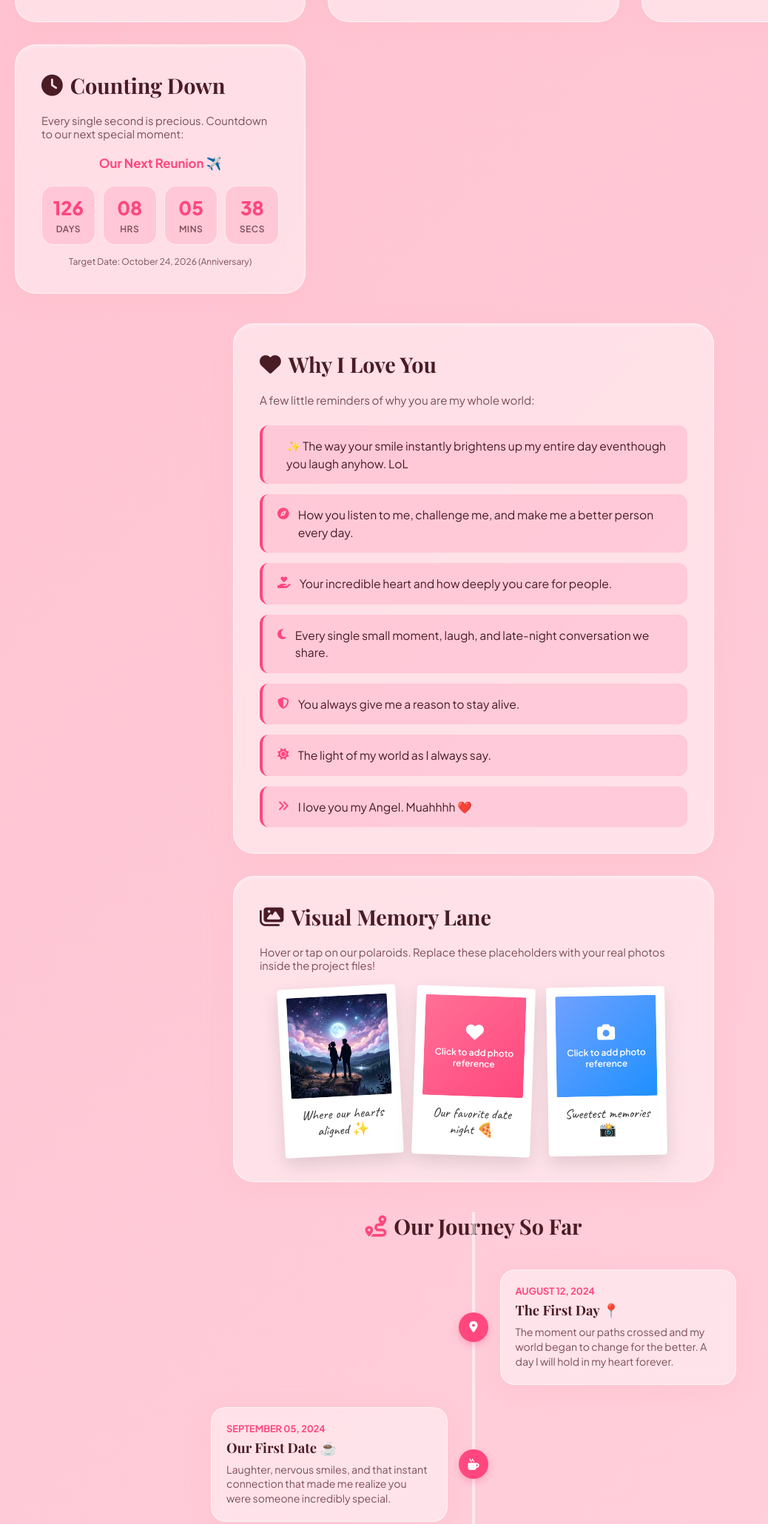
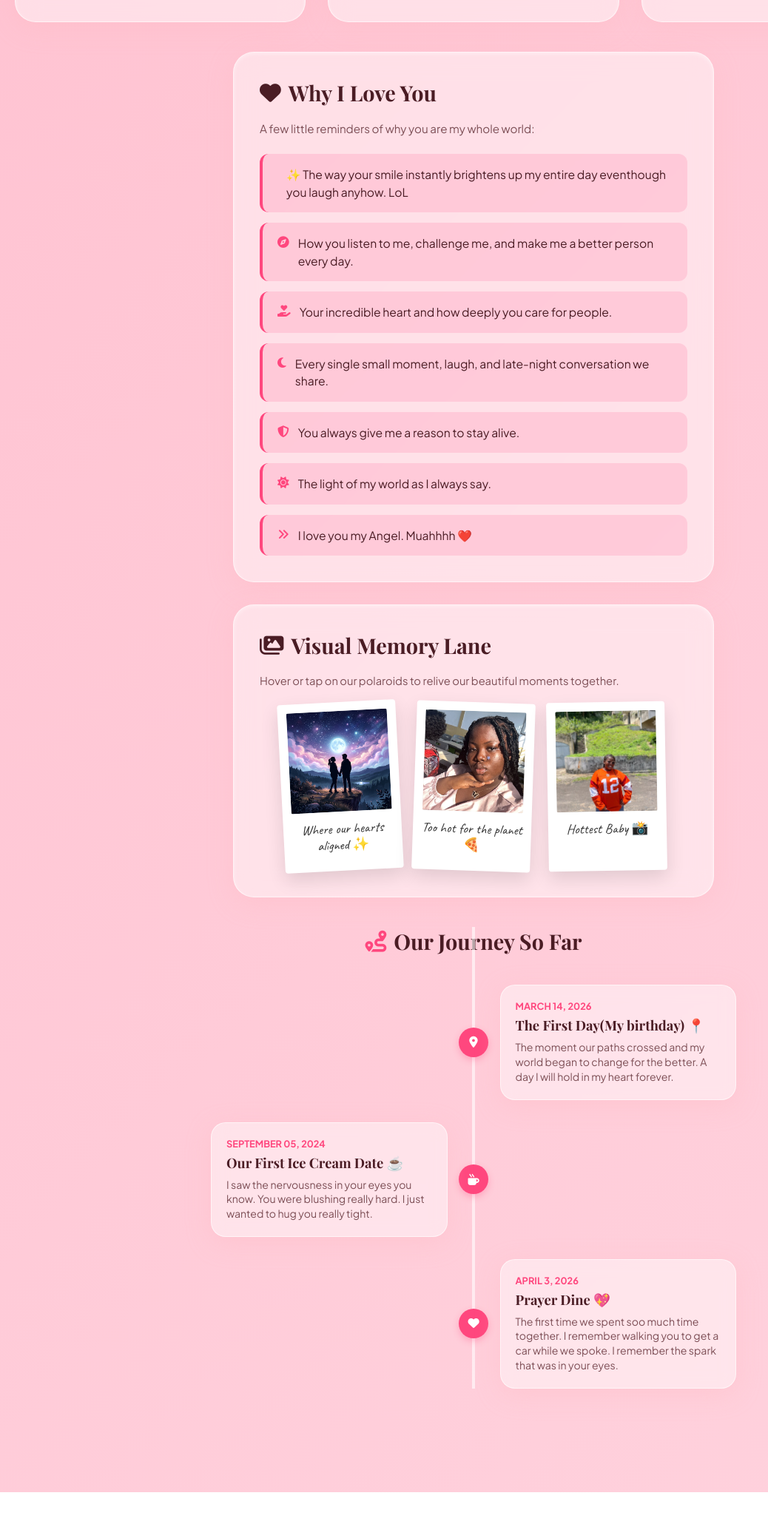
Before and after one commit to AduOseiPoku/Juanita, a plain HTML site: page index.html in a window 1280 px wide. Shown: the part 865-2925 px from the top of the page at 74% size, without its empty margins (0-1038 px from the left). After the commit the page ends 2882 px from the top, so only its background shows below. Drawn offline with nearby package versions, Linux system fonts and the light colour scheme; some icons are missing; a web font is replaced by a local one.

Commit message:
modifications

```diff
--- a/index.html
+++ b/index.html
@@ -1,19 +1,22 @@
 <!DOCTYPE html>
 <html lang="en">
+
 <head>
     <meta charset="UTF-8" />
-    <meta name="viewport" content="width=device-width, initial-scale=1.0"/>
+    <meta name="viewport" content="width=device-width, initial-scale=1.0" />
     <title>For My Queen ❤️</title>
 
     <!-- Font Awesome Icons -->
-    <link rel="stylesheet" href="https://cdnjs.cloudflare.com/ajax/libs/font-awesome/6.5.0/css/all.min.css"/>
+    <link rel="stylesheet" href="https://cdnjs.cloudflare.com/ajax/libs/font-awesome/6.5.0/css/all.min.css" />
     <!-- Confetti Library -->
     <script src="https://cdn.jsdelivr.net/npm/canvas-confetti@1.6.0/dist/confetti.browser.min.js"></script>
 
     <!-- Premium Google Fonts -->
     <link rel="preconnect" href="https://fonts.googleapis.com">
     <link rel="preconnect" href="https://fonts.gstatic.com" crossorigin>
-    <link href="https://fonts.googleapis.com/css2?family=Caveat:wght@400..700&family=Playfair+Display:ital,wght@0,400..900;1,400..900&family=Plus+Jakarta+Sans:wght@300;400;500;600;700;800&display=swap" rel="stylesheet">
+    <link
+        href="https://fonts.googleapis.com/css2?family=Caveat:wght@400..700&family=Playfair+Display:ital,wght@0,400..900;1,400..900&family=Plus+Jakarta+Sans:wght@300;400;500;600;700;800&display=swap"
+        rel="stylesheet">
 
     <style>
         :root {
@@ -63,26 +66,38 @@
             min-height: 100vh;
             transition: background 0.5s ease, color 0.5s ease;
             overflow-x: hidden;
-            padding-bottom: 100px; /* Space for music player */
+            padding-bottom: 100px;
+            /* Space for music player */
         }
 
         @keyframes gradientShift {
-            0% { background-position: 0% 50%; }
-            50% { background-position: 100% 50%; }
-            100% { background-position: 0% 50%; }
+            0% {
+                background-position: 0% 50%;
+            }
+
+            50% {
+                background-position: 100% 50%;
+            }
+
+            100% {
+                background-position: 0% 50%;
+            }
         }
 
         /* CUSTOM SCROLLBAR */
         ::-webkit-scrollbar {
             width: 8px;
         }
+
         ::-webkit-scrollbar-track {
             background: rgba(255, 255, 255, 0.1);
         }
+
         ::-webkit-scrollbar-thumb {
             background: var(--accent);
             border-radius: 4px;
         }
+
         ::-webkit-scrollbar-thumb:hover {
             background: var(--accent-hover);
         }
@@ -144,8 +159,15 @@
         }
 
         @keyframes beat {
-            0%, 100% { transform: scale(1); }
-            50% { transform: scale(1.15); }
+
+            0%,
+            100% {
+                transform: scale(1);
+            }
+
+            50% {
+                transform: scale(1.15);
+            }
         }
 
         h1 {
@@ -269,7 +291,7 @@
             box-sizing: border-box;
             transition: transform 0.4s ease, z-index 0.1s, height 0.4s ease, width 0.4s ease, left 0.4s ease;
             z-index: 2;
-            box-shadow: 0 2px 12px rgba(0,0,0,0.1);
+            box-shadow: 0 2px 12px rgba(0, 0, 0, 0.1);
             color: #3e2723;
             font-family: var(--font-hand);
             font-size: 1.35rem;
@@ -322,9 +344,22 @@
         }
 
         @keyframes bounce {
-            0%, 20%, 50%, 80%, 100% { transform: translateY(0); }
-            40% { transform: translateY(-5px); }
-            60% { transform: translateY(-3px); }
+
+            0%,
+            20%,
+            50%,
+            80%,
+            100% {
+                transform: translateY(0);
+            }
+
+            40% {
+                transform: translateY(-5px);
+            }
+
+            60% {
+                transform: translateY(-3px);
+            }
         }
 
         /* REASONS LIST */
@@ -406,7 +441,8 @@
             left: 0;
             cursor: pointer;
             z-index: 2;
-            touch-action: none; /* Prevents scrolling when scratching on mobile */
+            touch-action: none;
+            /* Prevents scrolling when scratching on mobile */
         }
 
         .scratch-btn-container {
@@ -460,9 +496,21 @@
         }
 
         @keyframes jarShake {
-            0%, 100% { transform: rotate(0); }
-            20%, 60% { transform: rotate(-8deg); }
-            40%, 80% { transform: rotate(8deg); }
+
+            0%,
+            100% {
+                transform: rotate(0);
+            }
+
+            20%,
+            60% {
+                transform: rotate(-8deg);
+            }
+
+            40%,
+            80% {
+                transform: rotate(8deg);
+            }
         }
 
         /* SVG Jar Graphics styling */
@@ -479,8 +527,13 @@
         }
 
         @keyframes pulse {
-            0% { transform: scale(0.9); }
-            100% { transform: scale(1.1); }
+            0% {
+                transform: scale(0.9);
+            }
+
+            100% {
+                transform: scale(1.1);
+            }
         }
 
         .jar-prompt-text {
@@ -572,37 +625,6 @@
             word-wrap: break-word;
         }
 
-        /* COUNTDOWN COMPONENT */
-        .countdown-display {
-            display: flex;
-            justify-content: space-between;
-            gap: 10px;
-            margin-top: 20px;
-        }
-
-        .countdown-segment {
-            flex: 1;
-            background: var(--accent-light);
-            border-radius: 16px;
-            padding: 12px 8px;
-            text-align: center;
-            border: 1px solid var(--card-border);
-        }
-
-        .countdown-num {
-            font-size: 1.6rem;
-            font-weight: 800;
-            color: var(--accent);
-            display: block;
-        }
-
-        .countdown-label {
-            font-size: 0.75rem;
-            text-transform: uppercase;
-            letter-spacing: 0.5px;
-            color: var(--text-secondary);
-            font-weight: 600;
-        }
 
         /* RELATIONSHIP TIMELINE */
         .timeline-section {
@@ -783,14 +805,30 @@
             animation: bounceBar 0.8s ease infinite alternate;
         }
 
-        .music-widget.playing .bar:nth-child(2) { animation-delay: 0.15s; }
-        .music-widget.playing .bar:nth-child(3) { animation-delay: 0.3s; }
-        .music-widget.playing .bar:nth-child(4) { animation-delay: 0.45s; }
-        .music-widget.playing .bar:nth-child(5) { animation-delay: 0.2s; }
+        .music-widget.playing .bar:nth-child(2) {
+            animation-delay: 0.15s;
+        }
+
+        .music-widget.playing .bar:nth-child(3) {
+            animation-delay: 0.3s;
+        }
+
+        .music-widget.playing .bar:nth-child(4) {
+            animation-delay: 0.45s;
+        }
+
+        .music-widget.playing .bar:nth-child(5) {
+            animation-delay: 0.2s;
+        }
 
         @keyframes bounceBar {
-            0% { height: 2px; }
-            100% { height: 18px; }
+            0% {
+                height: 2px;
+            }
+
+            100% {
+                height: 18px;
+            }
         }
 
         /* FLOATING HEARTS BACKGROUND */
@@ -808,6 +846,7 @@
                 transform: translateY(105vh) scale(0.5) rotate(0deg);
                 opacity: 0.8;
             }
+
             to {
                 transform: translateY(-10vh) scale(1.2) rotate(360deg);
                 opacity: 0;
@@ -818,8 +857,10 @@
         .modal {
             display: none;
             position: fixed;
-            top:0; left:0;
-            width:100%; height:100%;
+            top: 0;
+            left: 0;
+            width: 100%;
+            height: 100%;
             background: rgba(15, 10, 21, 0.5);
             backdrop-filter: blur(8px);
             -webkit-backdrop-filter: blur(8px);
@@ -875,7 +916,7 @@
             background: #fffdf5;
             padding: 20px;
             border-radius: 12px;
-            box-shadow: inset 0 2px 4px rgba(0,0,0,0.05), 0 4px 12px rgba(0,0,0,0.05);
+            box-shadow: inset 0 2px 4px rgba(0, 0, 0, 0.05), 0 4px 12px rgba(0, 0, 0, 0.05);
             border: 1px solid #e8e3d3;
             margin: 15px 0 25px;
             line-height: 1.3;
@@ -887,25 +928,31 @@
             h1 {
                 font-size: 2.3rem;
             }
+
             .envelope-wrapper.open .envelope-paper {
                 width: 290px;
                 left: 15px;
             }
+
             .timeline-section::before {
                 left: 20px;
             }
+
             .timeline-block {
                 flex-direction: column;
                 align-items: flex-start;
                 margin: 25px 0;
             }
+
             .timeline-block:nth-child(even) {
                 flex-direction: column;
             }
+
             .timeline-pointer {
                 left: 20px;
                 transform: translateX(-50%);
             }
+
             .timeline-content {
                 width: calc(100% - 40px);
                 margin-left: 40px;
@@ -937,7 +984,8 @@
         <!-- CORE CARD 1: THE INTERACTIVE LOVE LETTER -->
         <div class="card">
             <h2><i class="fas fa-envelope-open-text"></i> A Special Letter</h2>
-            <p style="font-size: 0.92rem; color: var(--text-secondary); margin-bottom: 20px;">Click the envelope flap to reveal my letter for you.</p>
+            <p style="font-size: 0.92rem; color: var(--text-secondary); margin-bottom: 20px;">Click the envelope flap to
+                reveal my letter for you.</p>
 
             <div class="envelope-section">
                 <div class="envelope-wrapper" id="loveEnvelope" onclick="toggleEnvelope()">
@@ -945,20 +993,24 @@
                     <div class="envelope-paper">
                         <!-- PRESERVED SENTIMENTAL LOVE LETTER -->
                         <p style="margin-top: 0;">My Angel Juanita,</p>
-                        <p>I wanted to build something real to show you how much I appreciate having you in my life. You make the good days better and the hard days completely worth it.</p>
-                        <p>Thank you for being my peace, my laughter, and my favorite person to share everything with.</p>
+                        <p>I wanted to build something real to show you how much I appreciate having you in my life. You
+                            make the good days better and the hard days completely worth it.</p>
+                        <p>Thank you for being my peace, my laughter, and my favorite person to share everything with.
+                        </p>
                         <p style="text-align: right; margin-bottom: 0;">Yours forever, ❤️</p>
                     </div>
                     <div class="envelope-front"></div>
                 </div>
-                <div class="envelope-prompt" id="envelope-tip"><i class="fas fa-hand-pointer"></i> Tap to Open Letter</div>
+                <div class="envelope-prompt" id="envelope-tip"><i class="fas fa-hand-pointer"></i> Tap to Open Letter
+                </div>
             </div>
         </div>
 
         <!-- CORE CARD 2: SCRATCH CARD DATES -->
         <div class="card">
             <h2><i class="fas fa-ticket-alt"></i> Date Night Scratch-Off</h2>
-            <p style="font-size: 0.92rem; color: var(--text-secondary); margin-bottom: 20px;">Use your mouse or finger to scratch off the gold layer and reveal your date ticket!</p>
+            <p style="font-size: 0.92rem; color: var(--text-secondary); margin-bottom: 20px;">Use your mouse or finger
+                to scratch off the gold layer and reveal your date ticket!</p>
 
             <div class="scratch-container">
                 <div class="scratch-voucher">
@@ -976,7 +1028,8 @@
         <!-- CORE CARD 3: LOVE NOTE JAR -->
         <div class="card">
             <h2><i class="fas fa-jar"></i> The Little Love Jar</h2>
-            <p style="font-size: 0.92rem; color: var(--text-secondary); margin-bottom: 15px;">Tap the jar to retrieve a handwritten sweet note or compliment.</p>
+            <p style="font-size: 0.92rem; color: var(--text-secondary); margin-bottom: 15px;">Tap the jar to retrieve a
+                handwritten sweet note or compliment.</p>
 
             <div class="jar-container">
                 <div class="love-jar" id="loveJar" onclick="pullLoveNote()">
@@ -986,55 +1039,34 @@
                         <rect x="30" y="5" width="40" height="10" rx="3" fill="#8d6e63" />
                         <rect x="26" y="15" width="48" height="6" rx="2" fill="#a1887f" />
                         <!-- Jar neck -->
-                        <path d="M 33 21 L 67 21 L 67 30 L 33 30 Z" fill="rgba(250, 250, 250, 0.4)" stroke="rgba(255,255,255,0.6)" stroke-width="1.5"/>
+                        <path d="M 33 21 L 67 21 L 67 30 L 33 30 Z" fill="rgba(250, 250, 250, 0.4)"
+                            stroke="rgba(255,255,255,0.6)" stroke-width="1.5" />
                         <!-- Ribbon/String around neck -->
                         <rect x="31" y="24" width="38" height="3" fill="var(--accent)" />
                         <!-- Jar body -->
-                        <path d="M 33 30 C 20 30 15 45 15 65 C 15 95 25 120 35 120 L 65 120 C 75 120 85 95 85 65 C 85 45 80 30 67 30 Z" fill="rgba(255, 255, 255, 0.25)" stroke="rgba(255,255,255,0.7)" stroke-width="2"/>
+                        <path
+                            d="M 33 30 C 20 30 15 45 15 65 C 15 95 25 120 35 120 L 65 120 C 75 120 85 95 85 65 C 85 45 80 30 67 30 Z"
+                            fill="rgba(255, 255, 255, 0.25)" stroke="rgba(255,255,255,0.7)" stroke-width="2" />
                         <!-- Shimmer highlight -->
-                        <path d="M 22 45 C 18 55 18 80 25 105" fill="none" stroke="rgba(255,255,255,0.5)" stroke-width="3" stroke-linecap="round" />
+                        <path d="M 22 45 C 18 55 18 80 25 105" fill="none" stroke="rgba(255,255,255,0.5)"
+                            stroke-width="3" stroke-linecap="round" />
                         <!-- Floating Heart in Jar -->
-                        <path class="jar-heart" d="M 50 78 C 50 78 40 68 40 58 C 40 50 48 50 50 55 C 52 50 60 50 60 58 C 60 68 50 78 50 78 Z" />
+                        <path class="jar-heart"
+                            d="M 50 78 C 50 78 40 68 40 58 C 40 50 48 50 50 55 C 52 50 60 50 60 58 C 60 68 50 78 50 78 Z" />
                     </svg>
                 </div>
                 <div class="jar-prompt-text" id="jar-instruction">Tap to shake & open 💖</div>
             </div>
         </div>
 
-        <!-- CORE CARD 4: COUNTDOWN TIMER -->
-        <div class="card">
-            <h2><i class="fas fa-clock"></i> Counting Down</h2>
-            <p style="font-size: 0.92rem; color: var(--text-secondary); margin-bottom: 20px;">Every single second is precious. Countdown to our next special moment:</p>
-
-            <div id="countdown-event-title" style="font-weight: 700; color: var(--accent); text-align: center; margin-bottom: 10px; font-size: 1.05rem;">Our Next Reunion ✈️</div>
-
-            <div class="countdown-display">
-                <div class="countdown-segment">
-                    <span class="countdown-num" id="cd-days">00</span>
-                    <span class="countdown-label">Days</span>
-                </div>
-                <div class="countdown-segment">
-                    <span class="countdown-num" id="cd-hours">00</span>
-                    <span class="countdown-label">Hrs</span>
-                </div>
-                <div class="countdown-segment">
-                    <span class="countdown-num" id="cd-mins">00</span>
-                    <span class="countdown-label">Mins</span>
-                </div>
-                <div class="countdown-segment">
-                    <span class="countdown-num" id="cd-secs">00</span>
-                    <span class="countdown-label">Secs</span>
-                </div>
-            </div>
-            <p style="font-size: 0.75rem; text-align: center; color: var(--text-secondary); margin-top: 15px; margin-bottom: 0;">Target Date: October 24, 2026 (Anniversary)</p>
-        </div>
 
     </div> <!-- End grid container -->
 
     <!-- PRESERVED & REDESIGNED REASONS SECTION -->
     <div class="card" style="margin-top: 40px;">
         <h2><i class="fas fa-heart"></i> Why I Love You</h2>
-        <p style="font-size: 0.95rem; color: var(--text-secondary); margin-bottom: 25px;">A few little reminders of why you are my whole world:</p>
+        <p style="font-size: 0.95rem; color: var(--text-secondary); margin-bottom: 25px;">A few little reminders of why
+            you are my whole world:</p>
 
         <div class="reasons-list">
             <!-- REASON 1 -->
@@ -1078,7 +1110,8 @@
     <!-- POLAROID GALLERY SECTION -->
     <div class="card">
         <h2><i class="fas fa-images"></i> Visual Memory Lane</h2>
-        <p style="font-size: 0.92rem; color: var(--text-secondary);">Hover or tap on our polaroids. Replace these placeholders with your real photos inside the project files!</p>
+        <p style="font-size: 0.92rem; color: var(--text-secondary);">Hover or tap on our polaroids to relive our
+            beautiful moments together.</p>
 
         <div class="polaroid-gallery">
             <!-- Featured generated image -->
@@ -1088,40 +1121,36 @@
                 </div>
                 <div class="polaroid-caption">Where our hearts aligned ✨</div>
             </div>
-            <!-- Placeholder 2 -->
-            <div class="polaroid" style="--rotation: 2deg;" onclick="alert('Place a local photo in the project directory, and replace image source in index.html to view your real photo!')">
+            <!-- Polaroid 2 -->
+            <div class="polaroid" style="--rotation: 2deg;">
                 <div class="polaroid-img-container">
-                    <div class="polaroid-placeholder pink-grad">
-                        <i class="fas fa-heart"></i>
-                        <span>Click to add photo reference</span>
-                    </div>
+                    <img src="Juanita 1.JPG" alt="Juanita 1">
                 </div>
-                <div class="polaroid-caption">Our favorite date night 🍕</div>
-            </div>
-            <!-- Placeholder 3 -->
-            <div class="polaroid" style="--rotation: -1deg;" onclick="alert('Place a local photo in the project directory, and replace image source in index.html to view your real photo!')">
+                <div class="polaroid-caption">Too hot for the planet 🍕</div>
+            </div>
+            <!-- Polaroid 3 -->
+            <div class="polaroid" style="--rotation: -1deg;">
                 <div class="polaroid-img-container">
-                    <div class="polaroid-placeholder blue-grad">
-                        <i class="fas fa-camera"></i>
-                        <span>Click to add photo reference</span>
-                    </div>
+                    <img src="Juanita 2.JPG" alt="Juanita 2">
                 </div>
-                <div class="polaroid-caption">Sweetest memories 📸</div>
+                <div class="polaroid-caption">Hottest Baby 📸</div>
             </div>
         </div>
     </div>
 
     <!-- RELATIONSHIP MILESTONES TIMELINE -->
     <div class="timeline-section">
-        <h2 style="justify-content: center; margin-bottom: 40px; font-family: var(--font-serif);"><i class="fas fa-route" style="color: var(--accent);"></i> Our Journey So Far</h2>
+        <h2 style="justify-content: center; margin-bottom: 40px; font-family: var(--font-serif);"><i
+                class="fas fa-route" style="color: var(--accent);"></i> Our Journey So Far</h2>
 
         <!-- Milestone 1 -->
         <div class="timeline-block">
             <div class="timeline-pointer"><i class="fas fa-map-marker-alt"></i></div>
             <div class="timeline-content">
-                <span class="timeline-date">August 12, 2024</span>
-                <h3 class="timeline-title">The First Day 📍</h3>
-                <p class="timeline-desc">The moment our paths crossed and my world began to change for the better. A day I will hold in my heart forever.</p>
+                <span class="timeline-date">March 14, 2026</span>
+                <h3 class="timeline-title">The First Day(My birthday) 📍</h3>
+                <p class="timeline-desc">The moment our paths crossed and my world began to change for the better. A day
+                    I will hold in my heart forever.</p>
             </div>
         </div>
 
@@ -1130,8 +1159,9 @@
             <div class="timeline-pointer"><i class="fas fa-mug-hot"></i></div>
             <div class="timeline-content">
                 <span class="timeline-date">September 05, 2024</span>
-                <h3 class="timeline-title">Our First Date ☕</h3>
-                <p class="timeline-desc">Laughter, nervous smiles, and that instant connection that made me realize you were someone incredibly special.</p>
+                <h3 class="timeline-title">Our First Ice Cream Date ☕</h3>
+                <p class="timeline-desc">I saw the nervousness in your eyes you know. You were blushing really hard. I
+                    just wanted to hug you really tight. </p>
             </div>
         </div>
 
@@ -1139,21 +1169,14 @@
         <div class="timeline-block">
             <div class="timeline-pointer"><i class="fas fa-heart"></i></div>
             <div class="timeline-content">
-                <span class="timeline-date">October 24, 2024</span>
-                <h3 class="timeline-title">Making It Official 💖</h3>
-                <p class="timeline-desc">The day we decided to walk this life together. Best decision I have ever made.</p>
+                <span class="timeline-date">April 3, 2026</span>
+                <h3 class="timeline-title">Prayer Dine 💖</h3>
+                <p class="timeline-desc">The first time we spent soo much time together. I remember walking you to get a
+                    car while we spoke. I remember the spark that was in your eyes.</p>
             </div>
         </div>
 
-        <!-- Milestone 4 -->
-        <div class="timeline-block">
-            <div class="timeline-pointer"><i class="fas fa-plane"></i></div>
-            <div class="timeline-content">
-                <span class="timeline-date">December 20, 2025</span>
-                <h3 class="timeline-title">Our First Trip ✈️</h3>
-                <p class="timeline-desc">Sharing adventures, exploring new spaces, and realizing you are my favorite home wherever we go.</p>
-            </div>
-        </div>
+
     </div>
 
     <!-- FLOATING MUSIC PLAYER -->
@@ -1428,36 +1451,6 @@
         // Initialize scratch-off on load
         window.addEventListener('load', initScratchCard);
 
-        /* COUNTDOWN TIMER LOGIC */
-        // Change targetDate to whatever milestone you want!
-        const targetDate = new Date("October 24, 2026 00:00:00").getTime();
-
-        function updateCountdown() {
-            const now = new Date().getTime();
-            const difference = targetDate - now;
-
-            if (difference < 0) {
-                document.getElementById("cd-days").innerText = "00";
-                document.getElementById("cd-hours").innerText = "00";
-                document.getElementById("cd-mins").innerText = "00";
-                document.getElementById("cd-secs").innerText = "00";
-                document.getElementById("countdown-event-title").innerText = "Happy Anniversary! 💖";
-                return;
-            }
-
-            const days = Math.floor(difference / (1000 * 60 * 60 * 24));
-            const hours = Math.floor((difference % (1000 * 60 * 60 * 24)) / (1000 * 60 * 60));
-            const minutes = Math.floor((difference % (1000 * 60 * 60)) / (1000 * 60));
-            const seconds = Math.floor((difference % (1000 * 60)) / 1000);
-
-            document.getElementById("cd-days").innerText = days < 10 ? "0" + days : days;
-            document.getElementById("cd-hours").innerText = hours < 10 ? "0" + hours : hours;
-            document.getElementById("cd-mins").innerText = minutes < 10 ? "0" + minutes : minutes;
-            document.getElementById("cd-secs").innerText = seconds < 10 ? "0" + seconds : seconds;
-        }
-
-        setInterval(updateCountdown, 1000);
-        updateCountdown();
 
         /* MUSIC WIDGET CONTROLS */
         const music = document.getElementById("bgMusic");
@@ -1503,4 +1496,5 @@
         }
     </script>
 </body>
+
 </html>
```
Also changed, not shown: Juanita 1.JPG (added), Juanita 2.JPG (added).
